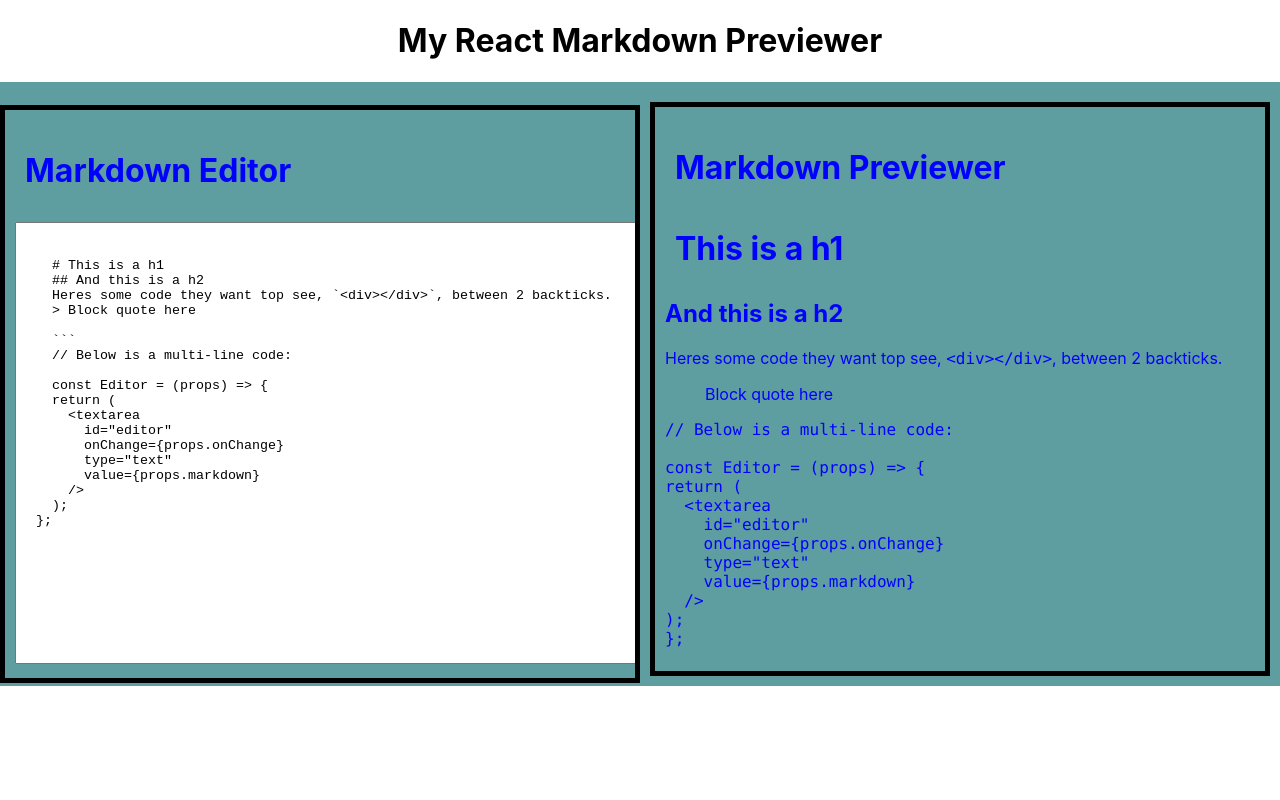
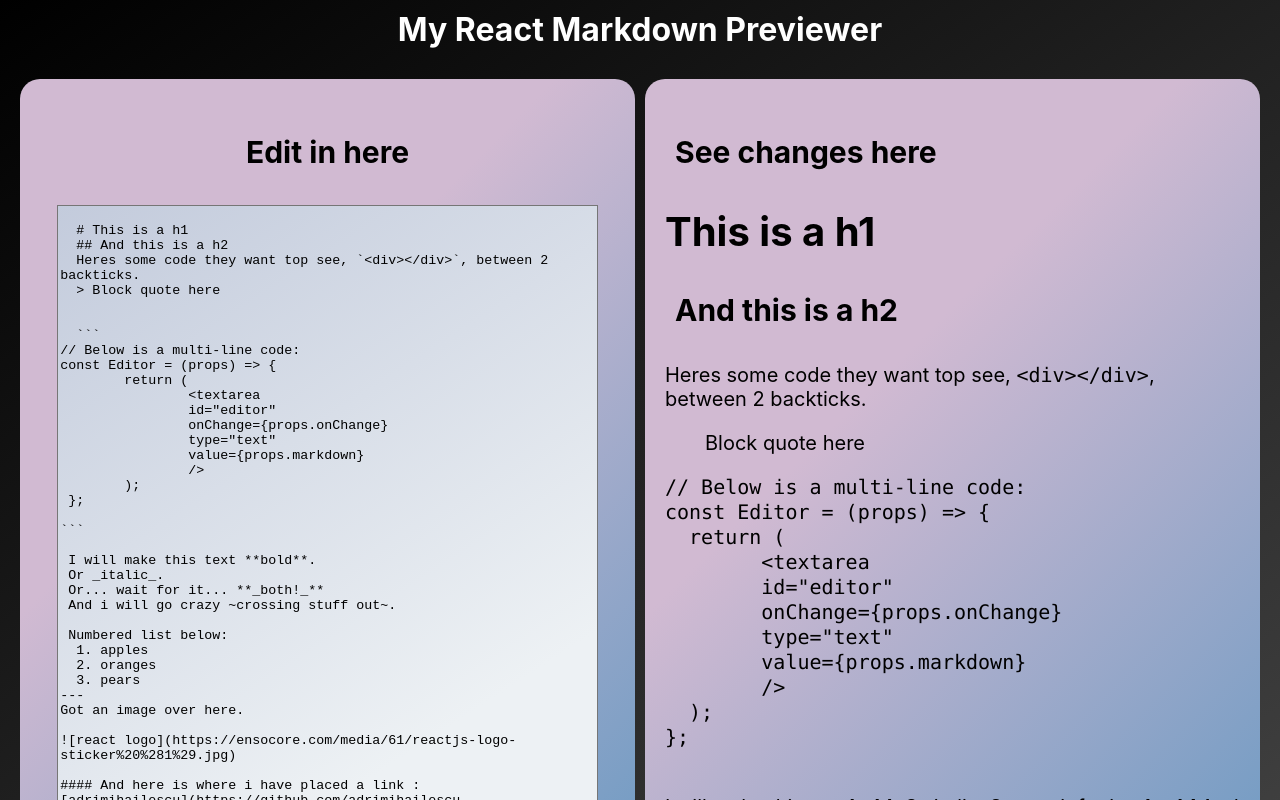
Before and after one commit to adrimihailescu/markdown-previewer, a React (Create React App) app: page / in a window 1280 px wide. Shown: the top 800 px of the page. Built offline with nearby package versions, Linux system fonts and the light colour scheme.

Commit message:
added more styles

```diff
--- a/src/App.js
+++ b/src/App.js
@@ -10,9 +10,9 @@ function App() {
   Heres some code they want top see, \`<div></div>\`, between 2 backticks.
   > Block quote here
 
+
   \`\`\`
 // Below is a multi-line code:
-
 const Editor = (props) => {
 	return (
 		<textarea
@@ -23,6 +23,27 @@ function App() {
 		/>
 	);
  };
+
+\`\`\`
+
+ I will make this text **bold**.
+ Or _italic_.
+ Or... wait for it... **_both!_**
+ And i will go crazy ~crossing stuff out~.
+
+ Numbered list below:
+  1. apples
+  2. oranges
+  3. pears
+---
+Got an image over here.
+
+![react logo](https://ensocore.com/media/61/reactjs-logo-sticker%20%281%29.jpg)
+
+#### And here is where i have placed a link :
+[adrimihailescu](https://github.com/adrimihailescu "adrimihailescu")
+
+---
   `);
 
 	const onTextChange = (e) => {
@@ -33,11 +54,11 @@ function App() {
 		<div className="App">
 			<header className="App-header">
 				<h1 className="title">My React Markdown Previewer</h1>
+			</header>
 			<div className="container">
 				<MarkdownEditor editorArea={editorArea} onTextChange={onTextChange} />
 				<MarkdownPreviewer editorArea={editorArea} />
 			</div>
-			</header>
 		</div>
 	);
 }
--- a/src/App.scss
+++ b/src/App.scss
@@ -1,13 +1,27 @@
+.App {
+	background-color: #000000;
+	background-image: linear-gradient(147deg, #000000 0%, #434343 74%);
+	width: 100%;
+	min-height: 100%;
+	padding: 0;
+	margin: 0;
+
 	.title {
 		display: flex;
 		justify-content: center;
+		padding: 10px;
+		color: white;
+		margin: 0%;
 	}
 
 	.container {
 		display: grid;
 		grid-template-columns: 1fr 1fr;
-
-	align-items: center;
-	background-color: cadetblue;
-	color: blue;
+		gap: 10px;
+		color: black;
+		margin: 10px;
+		padding: 10px;
+		@media screen and (max-width: 650px) {
 		}
+	}
+}
--- a/src/Components/MarkdownEditor.js
+++ b/src/Components/MarkdownEditor.js
@@ -3,7 +3,7 @@ import "./MarkdownEditor.scss";
 const MarkdownEditor = ({ onTextChange, editorArea }) => {
 	return (
 		<div className="editor-area">
-			<h1>Markdown Editor</h1>
+			<h2>Edit in here</h2>
 			<textarea
 				id="editor"
 				value={editorArea}
--- a/src/Components/MarkdownEditor.scss
+++ b/src/Components/MarkdownEditor.scss
@@ -1,17 +1,22 @@
 .editor-area {
 	width: auto;
 	height: auto;
-	margin-top: 20px;
-	padding: 10px;
-	border: 5px solid black;
-	overflow: hidden;
+	padding: 20px;
+	margin: 0;
+	border-radius: 20px;
+	background-color: #2884b8;
+	background-image: linear-gradient(315deg, #2884b8 0%, #d1bad2 74%);
+	text-align: center;
+	font-size: 20px;
 
-	h1 {
+	h2 {
 		padding: 10px;
 	}
 	textarea {
-		width: 100%;
-		height: 400px;
-		padding: 20px;
+		height: 700px;
+		overflow: hidden;
+		min-width: 94%;
+		background-color: #c3cbdc;
+		background-image: linear-gradient(147deg, #c3cbdc 0%, #edf1f4 74%);
 	}
 }
--- a/src/Components/MarkdownPreviewer.js
+++ b/src/Components/MarkdownPreviewer.js
@@ -5,7 +5,7 @@ import "./MarkdownPreviewer.scss";
 const MarkdownPreviewer = ({ editorArea }) => {
 	return (
 		<div id="preview" className="previewer">
-			<h1>Markdown Previewer</h1>
+			<h2>See changes here</h2>
 			<ReactMarkdown children={editorArea} remarkPlugins={[remarkGfm]} />
 		</div>
 	);
--- a/src/Components/MarkdownPreviewer.scss
+++ b/src/Components/MarkdownPreviewer.scss
@@ -1,9 +1,14 @@
 .previewer {
-	padding: 10px;
-	margin: 10px;
-	margin-top: 20px;
-	border: 5px solid black;
-	h1 {
+	width: 100%;
+	padding: 20px;
+	margin: 0;
+	background-color: #2884b8;
+	background-image: linear-gradient(315deg, #2884b8 0%, #d1bad2 74%);
+	border-radius: 20px;
+	font-size: 20px;
+	color: black;
+
+	h2 {
 		padding: 10px;
 	}
 }
--- a/src/index.scss
+++ b/src/index.scss
@@ -11,6 +11,11 @@ code {
 	font-family: source-code-pro, Menlo, Monaco, Consolas, "Courier New",
 		monospace;
 }
+
+* {
+	box-sizing: border-box;
+}
+
 #root,
 html,
 body {
```
Lines whose indentation alone changed are shown as unchanged.
